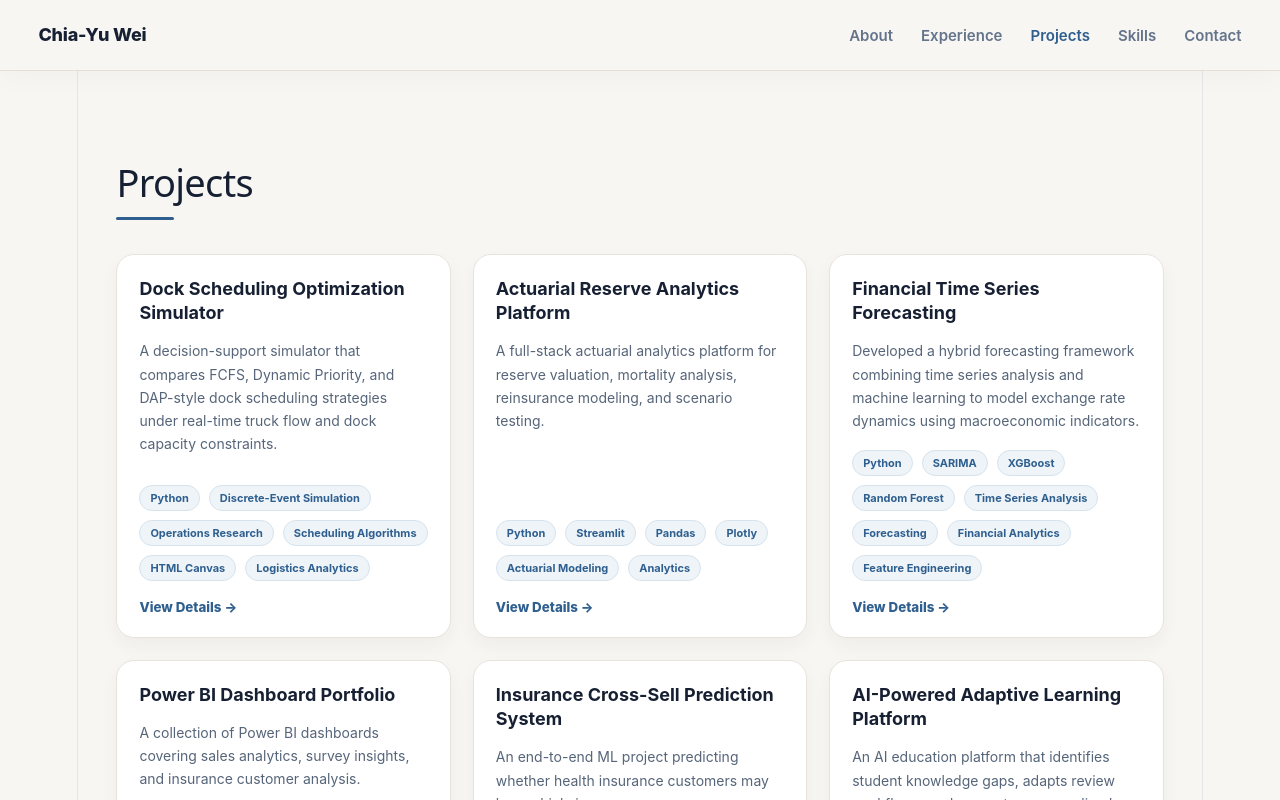
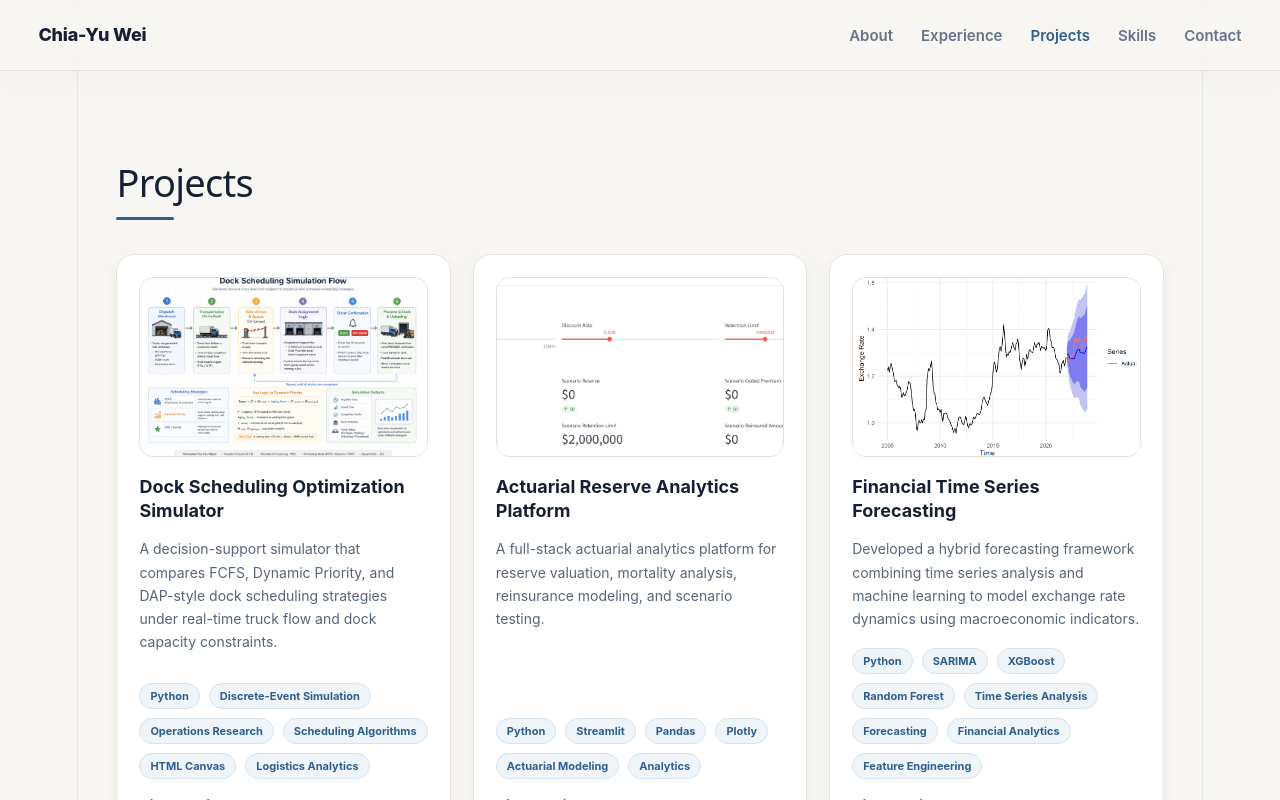
Before and after one commit to ChiayuuW/portfolio, a React (Vite) app: page / in a window 1280 px wide. Both pictures are taken after a click on the button "Projects". Shown: the top 800 px of the page. Built offline with nearby package versions, Linux system fonts and the light colour scheme; a web font is replaced by a local one.

Commit message:
20260720

```diff
--- a/src/App.css
+++ b/src/App.css
@@ -595,6 +595,16 @@ a {
   margin-top: auto;
 }
 
+.project-card-image {
+  width: 100%;
+  height: 180px;
+  object-fit: cover;
+  display: block;
+  border-radius: 14px;
+  margin-bottom: 18px;
+  border: 1px solid #e3ded6;
+}
+
 .view-more-wrapper {
   margin-top: 40px;
   display: flex;
--- a/src/App.jsx
+++ b/src/App.jsx
@@ -1009,7 +1009,19 @@ function ProjectsPage({ showMore, setShowMore, setSelectedProject }) {
 
       <div className="project-grid">
         {visibleProjects.map((project) => (
-          <button className="project-card" key={project.title} onClick={() => setSelectedProject(project)}>
+          <button
+            className="project-card"
+            key={project.title}
+            onClick={() => setSelectedProject(project)}
+          >
+            {(project.image || project.previewImages?.[0]) && (
+              <img
+                src={project.image || project.previewImages[0]}
+                alt={`${project.title} preview`}
+                className="project-card-image"
+              />
+            )}
+
             <h3>{project.title}</h3>
             <p>{project.description}</p>
 
```
Also changed, not shown: 1 other file (tests, documents, lock files or other folders).
